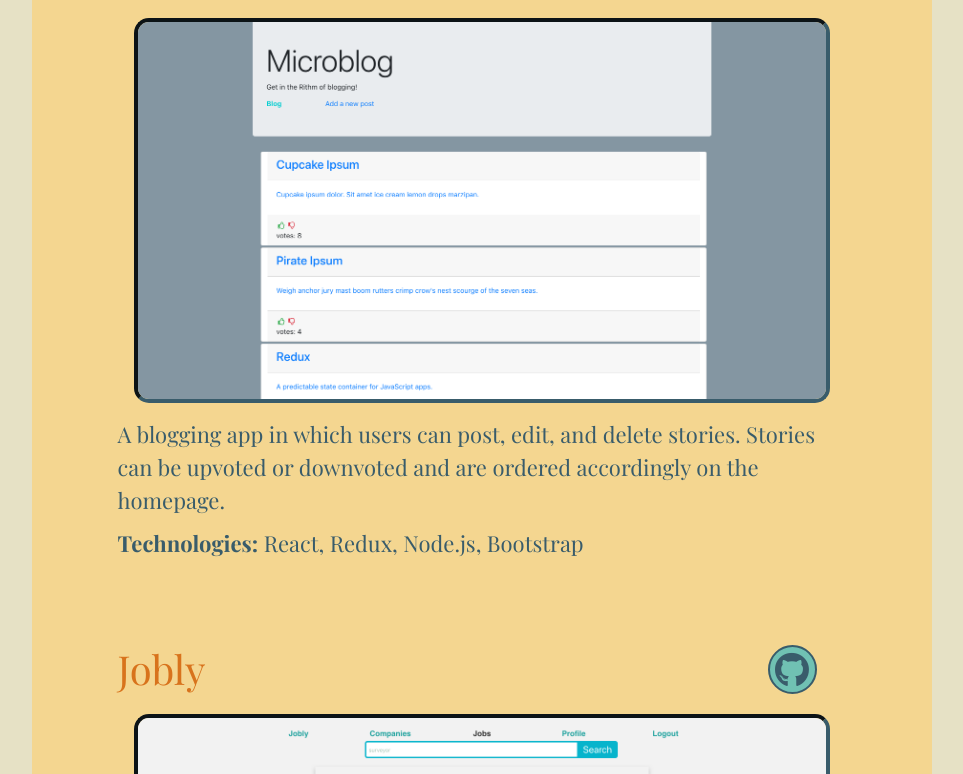
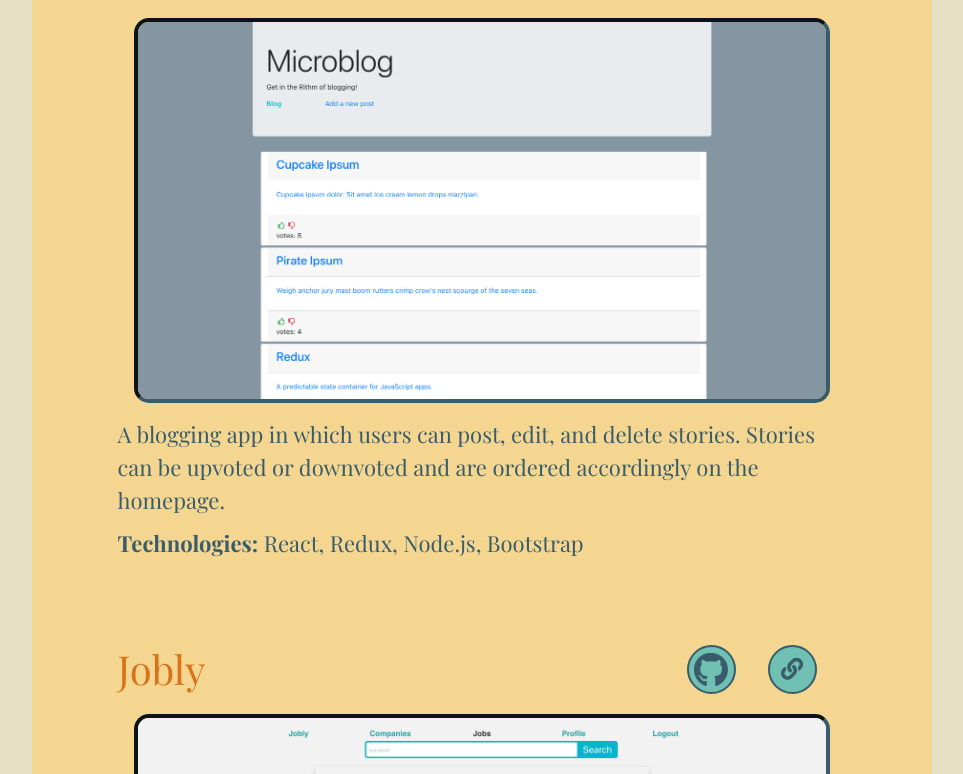
Before and after one commit to ValkrynCiel/Personal-Website, a React (Create React App) app: page / in a window 1280 px wide. Shown: the part 3355-4129 px from the top of the page, without its empty margins (158-1121 px from the left). Built offline with nearby package versions, Linux system fonts and the light colour scheme.

Commit message:
added link to jobly

```diff
--- a/src/ProjectsPage.js
+++ b/src/ProjectsPage.js
@@ -70,7 +70,8 @@ const projects = {
     src: joblySrc,
     alt: 'Front page of Jobly',
     links: [
-      ['github', 'https://github.com/ValkrynCiel/jobly-react-frontend']
+      ['github', 'https://github.com/ValkrynCiel/jobly-react-frontend'],
+      ['link', 'https://jobly-welcome.herokuapp.com/']
     ]
   },
   orbs: {
```
